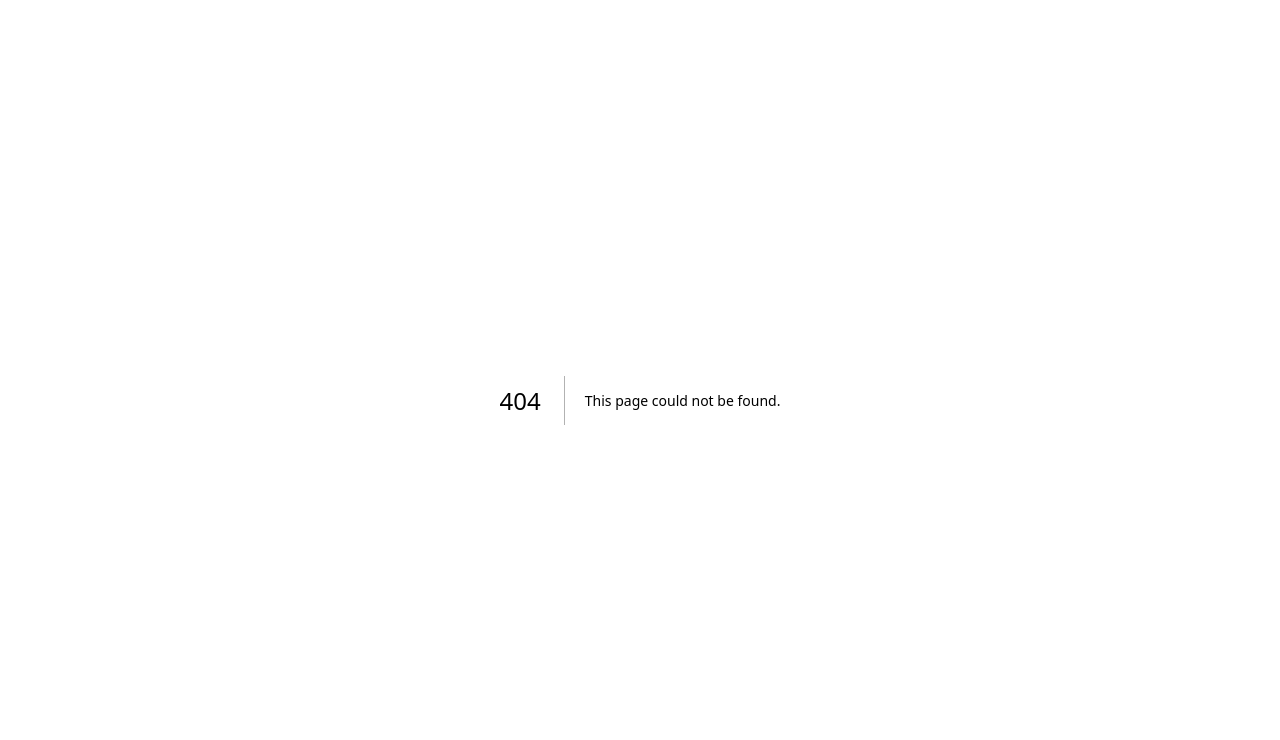
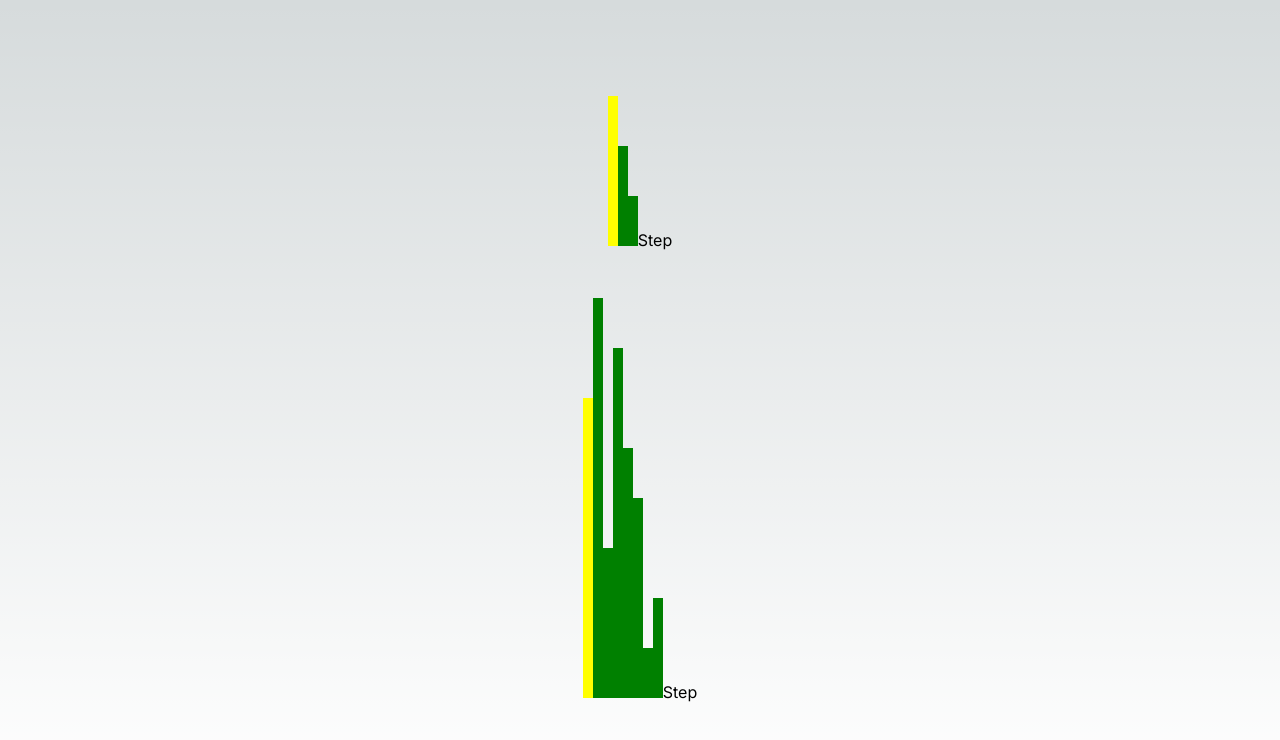
Before and after one commit to kevinjamescasey/react-samples, a Next.js app: page /displayed-samples in a window 1280 px wide. Before the commit this address had no page. Shown: the top 740 px of the page. Built offline with nearby package versions, Linux system fonts and the light colour scheme.

Commit message:
display bubble sort examples

```diff
--- /dev/null
+++ b/app/displayed-samples/page.tsx
@@ -0,0 +1,17 @@
+import Image from "next/image";
+import {BubbleSort} from '../../stories/BubbleSort'
+export default function Home() {
+  return (
+    <main className="flex min-h-screen flex-col items-center justify-between p-24">
+      <div >
+        <BubbleSort />
+      </div>
+      <div >
+        <BubbleSort initialArray={[6,8,3,7,5,4,1,2]}/>
+      </div>
+
+
+
+    </main>
+  );
+}
--- a/app/page.tsx
+++ b/app/page.tsx
@@ -1,4 +1,5 @@
 import Image from "next/image";
+import Link from 'next/link'
 
 export default function Home() {
   return (
@@ -7,6 +8,8 @@ export default function Home() {
         <p className="fixed left-0 top-0 flex w-full justify-center border-b border-gray-300 bg-gradient-to-b from-zinc-200 pb-6 pt-8 backdrop-blur-2xl dark:border-neutral-800 dark:bg-zinc-800/30 dark:from-inherit lg:static lg:w-auto  lg:rounded-xl lg:border lg:bg-gray-200 lg:p-4 lg:dark:bg-zinc-800/30">
           Get started by editing&nbsp;
           <code className="font-mono font-bold">app/page.tsx</code>
+
+          <Link href="/displayed-samples">Reach Component Samples</Link>
         </p>
         <div className="fixed bottom-0 left-0 flex h-48 w-full items-end justify-center bg-gradient-to-t from-white via-white dark:from-black dark:via-black lg:static lg:h-auto lg:w-auto lg:bg-none">
           <a
```
Also changed, not shown: 1 other file (tests, documents, lock files or other folders).
